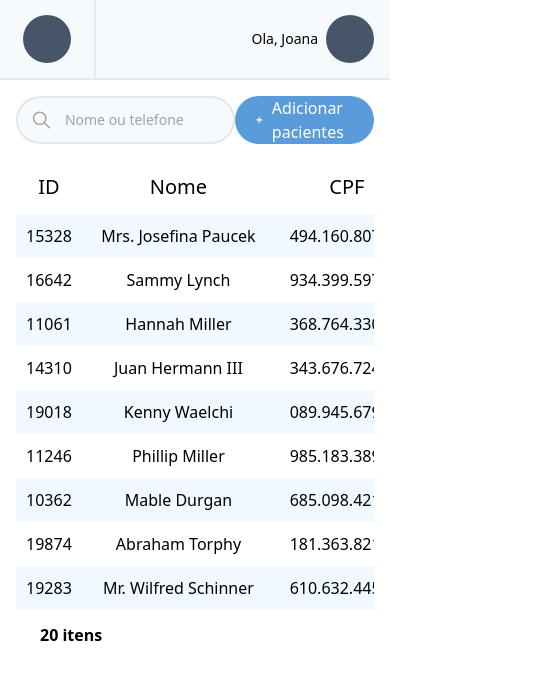
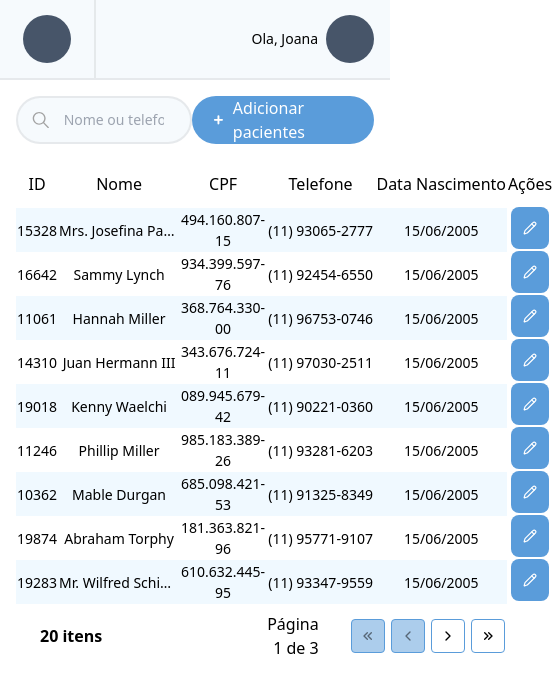
Before and after one commit to maurelio631/Prontu, a React (Vite) app: page /home/pacientes in a window 390 px wide. Shown: the top 692 px of the page, 553 px wide, since content can reach past the window. Built offline with nearby package versions, Linux system fonts and the light colour scheme.

Commit message:
table responsiva

```diff
--- a/src/assets/styles/table.css
+++ b/src/assets/styles/table.css
@@ -1,7 +1,5 @@
 table{
     background-color: #F0F9FF;
-    width: 100%;
-    min-width: 900px;
 }
 
 thead tr{
@@ -17,7 +15,7 @@ tr:nth-child(even) {
 }
 
 th{
-    padding: 0.75rem 1rem;
+    padding: 0.75rem 0;
     font-size: 20px;
     font-weight: 500;
 }
@@ -32,3 +30,15 @@ tbody td svg{
     margin: auto;
     cursor: pointer;
 }
+
+@media (max-width:790px){
+    th{
+        padding: 0.75rem 0;
+        font-size: 16px;
+        font-weight: 500;
+    }
+
+    tbody tr{
+        font-size: 14px;
+    }
+}
--- a/src/components/ListagemPacientes.jsx
+++ b/src/components/ListagemPacientes.jsx
@@ -50,7 +50,7 @@ export function ListagemPacientes({ valorBusca }) {
                     paginatedPacientes.map(paciente => (
                         <tr key={paciente.id}>
                             <td>{paciente.id}</td>
-                            <td>{paciente.name}</td>
+                            <td><span className="m-auto overflow-hidden max-w-[120px] text-ellipsis block  whitespace-nowrap">{paciente.name}</span></td>
                             <td>{paciente.cpf}</td>
                             <td>{paciente.telefone}</td>
                             <td>{paciente.nascimento}</td>
--- a/src/components/Sidebar.jsx
+++ b/src/components/Sidebar.jsx
@@ -20,7 +20,7 @@ export default function Sidebar() {
 
   return (
     isVisible && (
-      <div className="flex flex-col p-5 gap-10 items-center min-w-28 min-h-[546px]  h-[calc(100vh - 80px)] bg-[#F6FAFD] border-2 border-cinza-escuro/20 rounded-full m-4">
+      <div className="flex flex-col p-5 gap-10 items-center min-w-[70px] man-w-[108px] w-1/12 min-h-[546px]  h-[calc(100vh - 80px)] bg-[#F6FAFD] border-2 border-cinza-escuro/20 rounded-full m-4">
 
         <Link to={'/home/agenda'}
           className={`${pathname == '/home/agenda' ? 'bg-azul-principal border-azul-principal text-white ' :'bg-white border-cinza-escuro/20 text-black/70 '}
--- a/src/pages/Pacientes.jsx
+++ b/src/pages/Pacientes.jsx
@@ -20,13 +20,11 @@ export function Pacientes(){
         <Wrapper>
             <div className="w-screen">
                 <Header/>
-                <main className="flex justify-between">
-                    <Sidebar></Sidebar>
+                <main className="flex justify-between w-full">
+                    <Sidebar/>
 
-
-                    <div className="w-full px-4 ">
+                    <div className="w-full px-4 md:w-11/12 ">
                         <div className="flex justify-between py-4">
-
                             <label className="px-3 py-1.5 w-full max-w-80 bg-[#F6FAFD]  border-2 border-cinza-escuro/20 rounded-full  flex items-center gap-3" htmlFor="inputBusca" >
                                 <IoIosSearch className="size-7 text-cinza-escuro" />
                                 <input
@@ -39,17 +37,13 @@ export function Pacientes(){
                                 />
                             </label>
 
-                            <Link to={'/'} className="text-white bg-azul-principal flex items-center px-5 rounded-full hover:bg-azul-principal/80">
+                            <Link to={'/'} className="text-white bg-azul-principal w-full max-w-56 flex items-center px-5 rounded-full hover:bg-azul-principal/80">
                                 <GoPlus className="stroke-2 mr-2" />Adicionar pacientes
                             </Link>
-
                         </div>
 
 
-                        <div className="overflow-auto">
-                            <ListagemPacientes valorBusca={searchValue} />
-
-                        </div>
+                        <ListagemPacientes valorBusca={searchValue} />
                     </div>
                 </main>
             </div>
```
